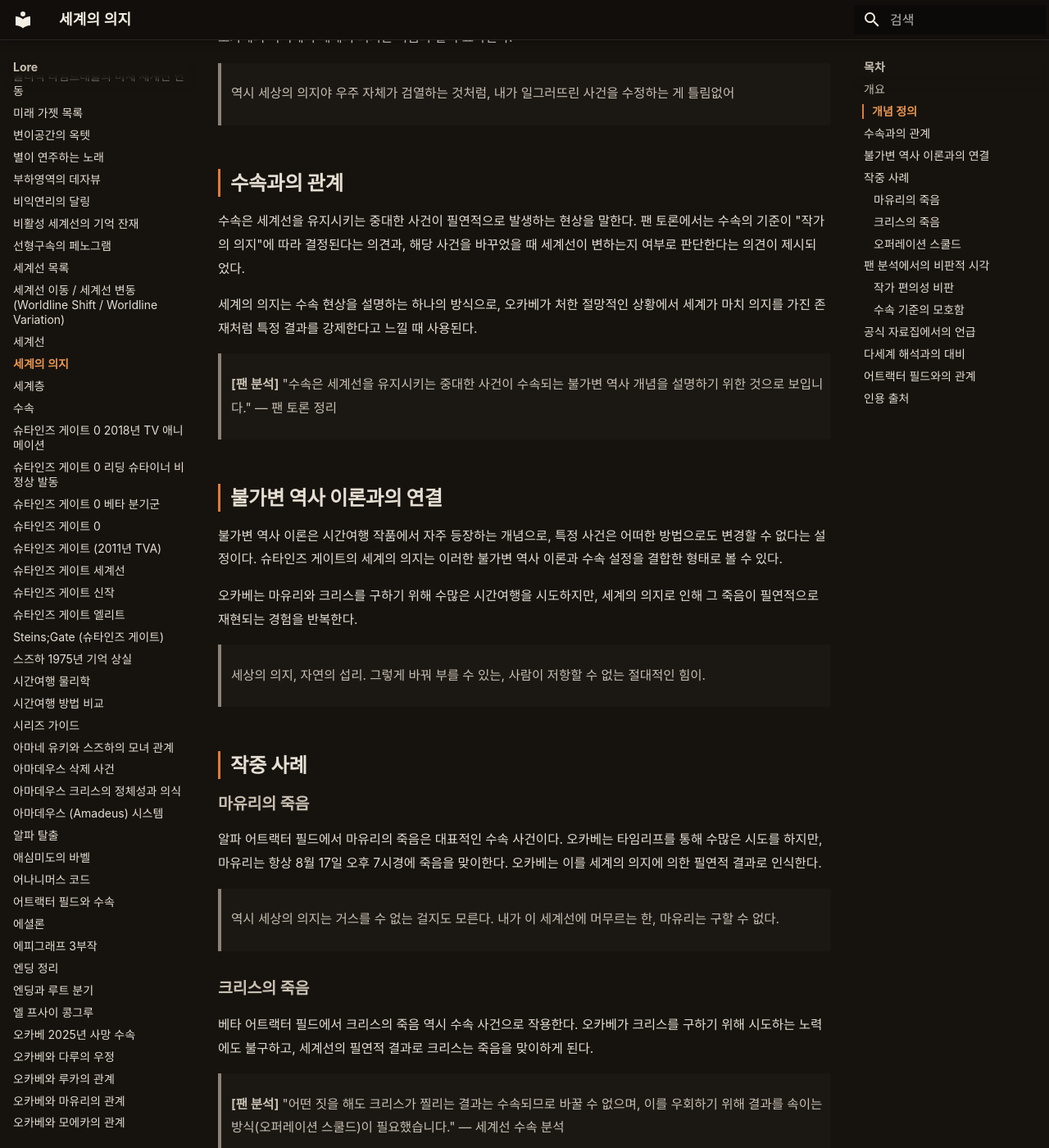
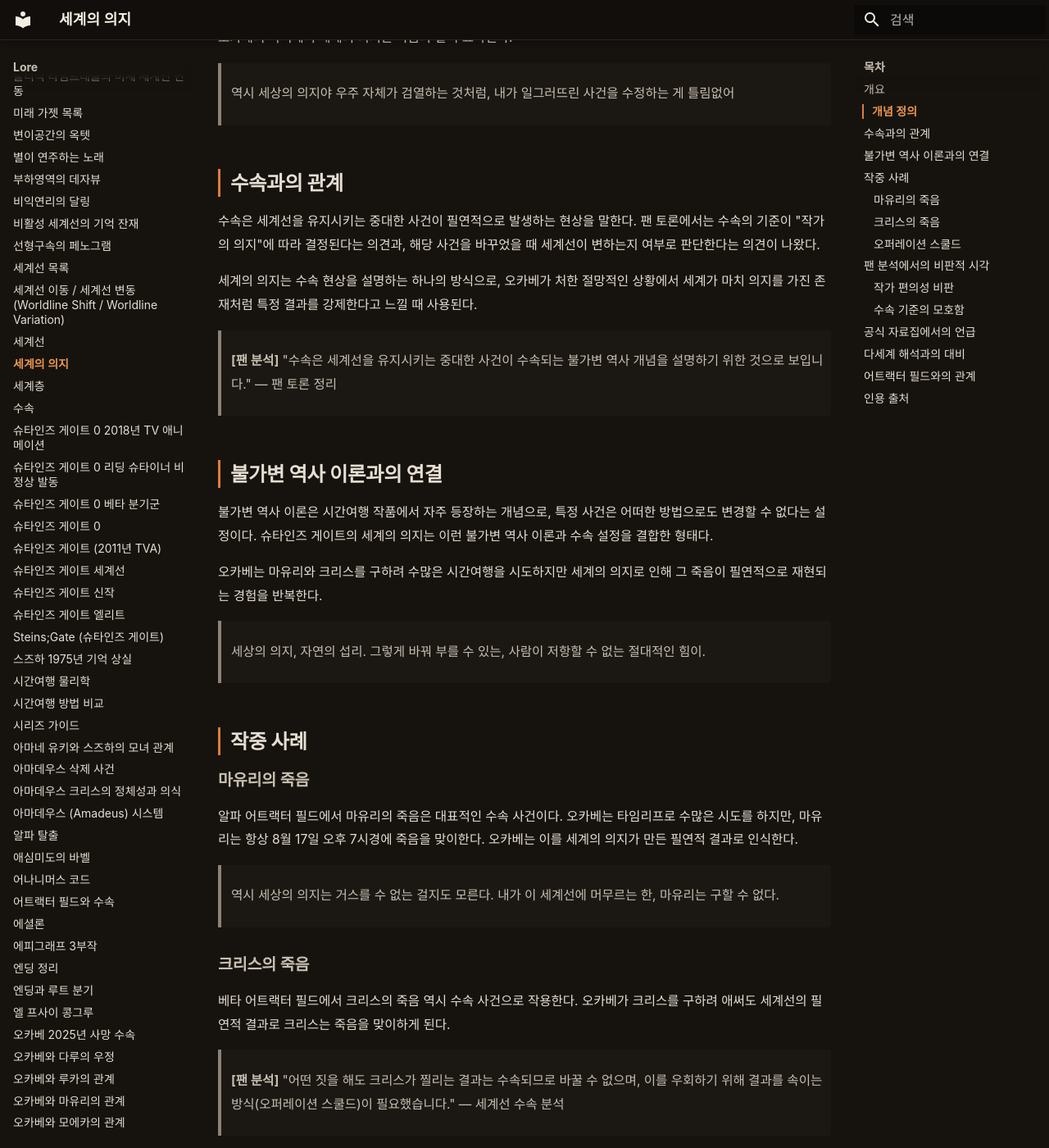
Before and after one commit to sgwiki/sgwiki.github.io, an MkDocs documentation site: the page built from wiki/lore/세계의-의지.md, in a window 1280 px wide and 1400 px high, scrolled down 653 px. Shown: the whole window at 82% size. Built offline with MkDocs 1.6.1 and Material for MkDocs 9.7.7, drawn with Linux system fonts in a browser that asks for light colours; some web fonts are replaced; some of the changed text lies outside the part shown.

Commit message:
chore(wiki): 세계의-의지 정비 — VOCAB(H1 '(World's Will)' 영어 괄호 부연 제거·description·본문 '수속(收束)' 한자 2건 제거)·humanize 12건(번역투 5·기계적 리듬 2·헤징 2·형식명사 1·접속사 2)·사실·스포일러(main_story)·수치(8월 17일 오후 7시)·인용 블록 12줄·각주 1건 불변
Co-Authored-By: Claude Opus 4.6 <noreply@anthropic.com>

```diff
--- a/wiki/lore/세계의-의지.md
+++ b/wiki/lore/세계의-의지.md
@@ -14,7 +14,7 @@ description: "세계의 의지는 슈타인즈 게이트 세계관에서 세계
 
 ## 개념 정의
 
-세계의 의지는 오카베가 마유리의 죽음이나 크리스의 죽음과 같은 중대한 사건이 어떻게 해서도 방지할 수 없을 때 사용하는 표현이다. 오카베는 이를 "세상이 특정 사건을 승인하면 수속으로 진행된다"는 크리스의 가설과 연결하여 해석하기도 한다.
+세계의 의지는 오카베가 마유리의 죽음이나 크리스의 죽음과 같은 중대한 사건이 어떻게 해서도 방지할 수 없을 때 쓰는 표현이다. 오카베는 이를 "세상이 특정 사건을 승인하면 수속으로 진행된다"는 크리스의 가설에 연결해 해석하기도 한다.
 
 오카베의 독백에서 세계의 의지는 다음과 같이 묘사된다.
 
@@ -22,7 +22,7 @@ description: "세계의 의지는 슈타인즈 게이트 세계관에서 세계
 
 ## 수속과의 관계
 
-수속은 세계선을 유지시키는 중대한 사건이 필연적으로 발생하는 현상을 말한다. 팬 토론에서는 수속의 기준이 "작가의 의지"에 따라 결정된다는 의견과, 해당 사건을 바꾸었을 때 세계선이 변하는지 여부로 판단한다는 의견이 제시되었다.
+수속은 세계선을 유지시키는 중대한 사건이 필연적으로 발생하는 현상을 말한다. 팬 토론에서는 수속의 기준이 "작가의 의지"에 따라 결정된다는 의견과, 해당 사건을 바꾸었을 때 세계선이 변하는지 여부로 판단한다는 의견이 나왔다.
 
 세계의 의지는 수속 현상을 설명하는 하나의 방식으로, 오카베가 처한 절망적인 상황에서 세계가 마치 의지를 가진 존재처럼 특정 결과를 강제한다고 느낄 때 사용된다.
 
@@ -30,9 +30,9 @@ description: "세계의 의지는 슈타인즈 게이트 세계관에서 세계
 
 ## 불가변 역사 이론과의 연결
 
-불가변 역사 이론은 시간여행 작품에서 자주 등장하는 개념으로, 특정 사건은 어떠한 방법으로도 변경할 수 없다는 설정이다. 슈타인즈 게이트의 세계의 의지는 이러한 불가변 역사 이론과 수속 설정을 결합한 형태로 볼 수 있다.
+불가변 역사 이론은 시간여행 작품에서 자주 등장하는 개념으로, 특정 사건은 어떠한 방법으로도 변경할 수 없다는 설정이다. 슈타인즈 게이트의 세계의 의지는 이런 불가변 역사 이론과 수속 설정을 결합한 형태다.
 
-오카베는 마유리와 크리스를 구하기 위해 수많은 시간여행을 시도하지만, 세계의 의지로 인해 그 죽음이 필연적으로 재현되는 경험을 반복한다.
+오카베는 마유리와 크리스를 구하려 수많은 시간여행을 시도하지만 세계의 의지로 인해 그 죽음이 필연적으로 재현되는 경험을 반복한다.
 
 > 세상의 의지, 자연의 섭리. 그렇게 바꿔 부를 수 있는, 사람이 저항할 수 없는 절대적인 힘이.
 
@@ -40,19 +40,19 @@ description: "세계의 의지는 슈타인즈 게이트 세계관에서 세계
 
 ### 마유리의 죽음
 
-알파 어트랙터 필드에서 마유리의 죽음은 대표적인 수속 사건이다. 오카베는 타임리프를 통해 수많은 시도를 하지만, 마유리는 항상 8월 17일 오후 7시경에 죽음을 맞이한다. 오카베는 이를 세계의 의지에 의한 필연적 결과로 인식한다.
+알파 어트랙터 필드에서 마유리의 죽음은 대표적인 수속 사건이다. 오카베는 타임리프로 수많은 시도를 하지만, 마유리는 항상 8월 17일 오후 7시경에 죽음을 맞이한다. 오카베는 이를 세계의 의지가 만든 필연적 결과로 인식한다.
 
 > 역시 세상의 의지는 거스를 수 없는 걸지도 모른다. 내가 이 세계선에 머무르는 한, 마유리는 구할 수 없다.
 
 ### 크리스의 죽음
 
-베타 어트랙터 필드에서 크리스의 죽음 역시 수속 사건으로 작용한다. 오카베가 크리스를 구하기 위해 시도하는 노력에도 불구하고, 세계선의 필연적 결과로 크리스는 죽음을 맞이하게 된다.
+베타 어트랙터 필드에서 크리스의 죽음 역시 수속 사건으로 작용한다. 오카베가 크리스를 구하려 애써도 세계선의 필연적 결과로 크리스는 죽음을 맞이하게 된다.
 
 > **[팬 분석]** "어떤 짓을 해도 크리스가 찔리는 결과는 수속되므로 바꿀 수 없으며, 이를 우회하기 위해 결과를 속이는 방식(오퍼레이션 스쿨드)이 필요했습니다." — 세계선 수속 분석
 
 ### 오퍼레이션 스쿨드
 
-오카베는 세계의 의지를 역이용하는 도박 같은 방법으로 크리스의 죽음을 속이는 오퍼레이션 스쿨드를 계획한다. 이는 수속을 완전히 피하는 것이 아니라, 세계가 인정하는 결과를 재현함으로써 필연적 결과를 충족시키는 전략이었다.
+오카베는 세계의 의지를 역이용하는 도박 같은 방법으로 크리스의 죽음을 속이는 오퍼레이션 스쿨드를 계획한다. 수속을 완전히 피하는 게 아니라 세계가 인정하는 결과를 재현해 필연적 결과를 충족시키는 전략이었다.
 
 > "세상의 수속"을 역이용한 도박 같은 방법.
 
@@ -78,11 +78,11 @@ description: "세계의 의지는 슈타인즈 게이트 세계관에서 세계
 
 ## 공식 자료집에서의 언급
 
-[공식 QA자료집](../근거자료/공식/qa-자료집.md)이나 인터뷰에서는 "세계의 의지"라는 용어가 직접적으로 정의되거나 설명된 부분이 확인되지 않는다. 이는 오카베가 사용하는 비유적 표현으로, 작중에서 독백이나 대화를 통해 제시되는 개념이다.
+[공식 QA자료집](../근거자료/공식/qa-자료집.md)이나 인터뷰에서는 "세계의 의지"라는 용어가 직접적으로 정의되거나 설명된 부분이 확인되지 않는다. 오카베가 사용하는 비유적 표현으로, 작중 독백이나 대화로 제시되는 개념이다.
 
 ## 다세계 해석과의 대비
 
-세계의 의지는 다세계 해석과 대비되는 개념이다. 다세계 해석에서는 마유리가 죽지 않을 가능성을 관측하면 끝나지만, 오카베는 세계의 의지 개념을 통해 단일 세계 내에서 필연적 결과를 강조한다.
+세계의 의지는 다세계 해석과 대비되는 개념이다. 다세계 해석에서는 마유리가 죽지 않을 가능성을 관측하면 끝나지만, 오카베는 세계의 의지 개념으로 단일 세계 내에서 필연적 결과를 강조한다.
 
 > 다세계해석이면 어때? 마유리가 죽지 않을 가능성을 관측하면 끝나.
 
@@ -90,7 +90,7 @@ description: "세계의 의지는 슈타인즈 게이트 세계관에서 세계
 
 ## 어트랙터 필드와의 관계
 
-세계의 의지 개념은 어트랙터 필드 이론과 밀접하게 연관되어 있다. 각 어트랙터 필드는 특정 거시적 미래로 수속하는 성향을 가지며, 이러한 수속 현상을 오카베는 세계의 의지로 해석한다.
+세계의 의지 개념은 어트랙터 필드 이론과 밀접하게 연관되어 있다. 각 어트랙터 필드는 특정 거시적 미래로 수속하는 성향을 가지며, 이 수속 현상을 오카베는 세계의 의지로 해석한다.
 
 - **알파 어트랙터 필드**: SERN 디스토피아가 거시적 미래로 수속
 - **베타 어트랙터 필드**: 제3차 세계대전이 거시적 미래로 수속
```
Also changed, not shown: other parts of wiki/lore/세계의-의지.md (+1 -1 lines).
